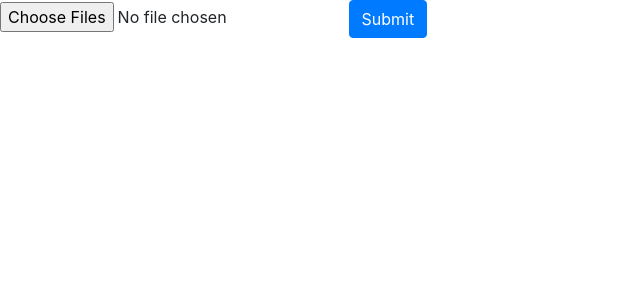
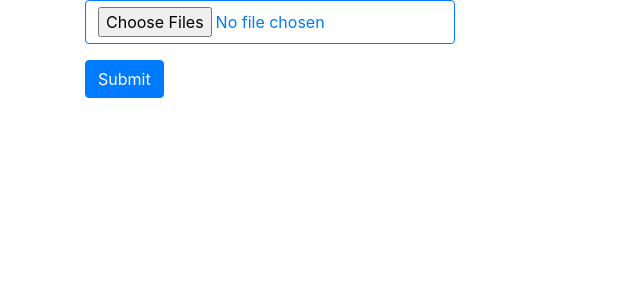
Before and after one commit to HdkTvd/comet-1, a Flask app: page /admin/home/notes in a window 1280 px wide. Shown: the part 58-358 px from the top of the page, without its empty margins (0-640 px from the left). Run offline with Flask 2, Linux system fonts and the light colour scheme; some libraries are stand-ins or nearby versions.

Commit message:
Update notes_up.html

```diff
--- a/templates/notes_up.html
+++ b/templates/notes_up.html
@@ -1,8 +1,10 @@
 {% extends "bodylayout.html" %}
 
 {% block content %}
-        <form action="/admin/home/notes" method=POST enctype=multipart/form-data>
-            <input type="file" name="file" accept="application/pdf, image/jpeg, image/jpg" multiple>
-            <button class="btn btn-primary" type="submit" name="submit_n_upload" values="docs">Submit</button>
-        </form>
+<div class="container">
+    <form action="/admin/home/notes" method=POST enctype=multipart/form-data>
+        <p><input type="file" name="file" accept="application/pdf, image/jpeg, image/jpg" id="spacer" class="btn btn-outline-primary" multiple></p>
+        <button class="btn btn-primary" type="submit" name="submit_n_upload" values="docs">Submit</button>
+    </form>
+</div>
 {% endblock content %}
```
